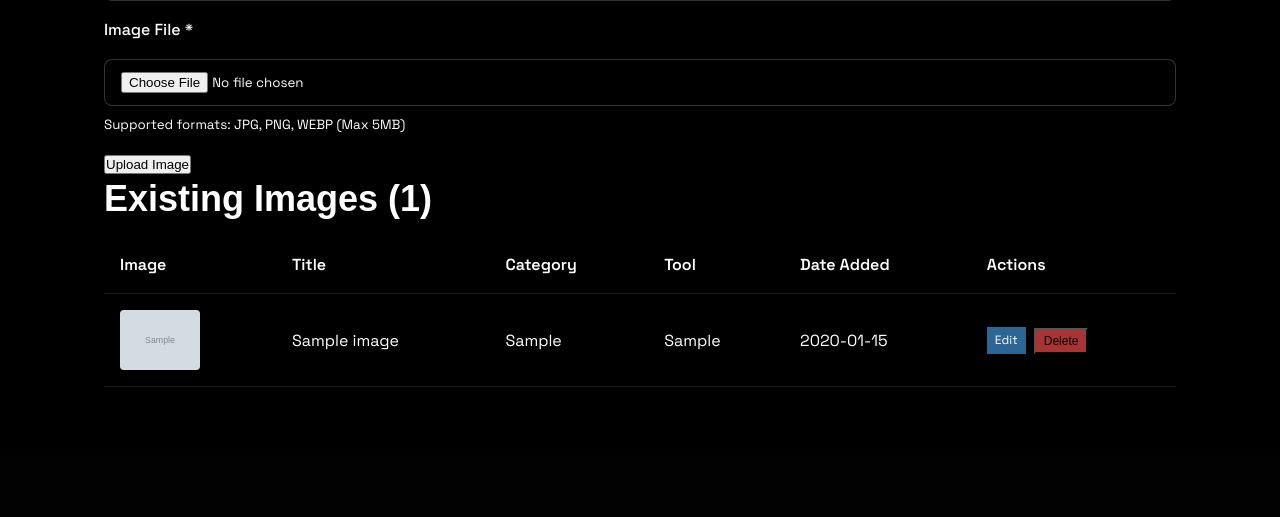
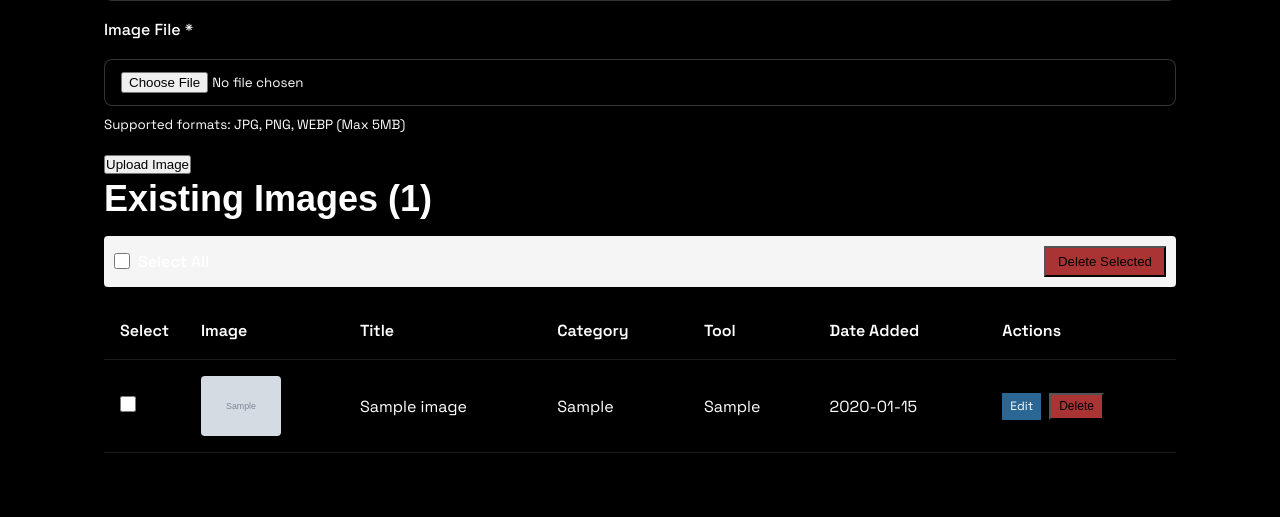
Before and after one commit to Peter07odia/portfolio, a Flask app: page /admin/gallery in a window 1280 px wide. Shown: the part 801-1318 px from the top of the page. Before the commit the page ends 1188 px from the top, so only its background shows below. Run offline with Flask 3, Linux system fonts and the light colour scheme; tables that the repository leaves empty hold one stand-in row (values such as "Sample post"); grey boxes marked "Sample" are stand-in pictures.

Commit message:
Enable deletion of multiple images at once from the admin gallery
Implements bulk image deletion via a new POST route and updates the gallery template.

Replit-Commit-Author: Agent
Replit-Commit-Session-Id: 8a544c05-867a-4e58-8033-7d441779e938
Replit-Commit-Screenshot-Url: https://storage.googleapis.com/screenshot-production-us-central1/50f8758c-f764-4462-96f2-0091a6566f34/c0b7deb6-ac50-44bc-8497-1293705cde64.jpg

```diff
--- a/routes.py
+++ b/routes.py
@@ -287,6 +287,50 @@ def delete_gallery_image(image_id):
 
     return redirect(url_for("admin_gallery"))
 
+@app.route("/admin/gallery/bulk-delete", methods=["POST"])
+def bulk_delete_gallery_images():
+    """Delete multiple gallery images at once"""
+    # This would typically have authentication
+    selected_image_ids = request.form.getlist("selected_images")
+
+    if not selected_image_ids:
+        flash("No images selected for deletion", "error")
+        return redirect(url_for("admin_gallery"))
+
+    deleted_count = 0
+    error_count = 0
+
+    for image_id in selected_image_ids:
+        try:
+            image = GalleryImage.query.get(image_id)
+            if image:
+                # Delete the image file from the filesystem
+                file_path = os.path.join(app.static_folder, 'images/ai-gallery', image.filename)
+                if os.path.exists(file_path):
+                    os.remove(file_path)
+
+                # Delete the database record
+                db.session.delete(image)
+                deleted_count += 1
+            else:
+                error_count += 1
+        except Exception as e:
+            app.logger.error(f"Error deleting image ID {image_id}: {e}")
+            error_count += 1
+
+    # Commit all successful deletions
+    if deleted_count > 0:
+        db.session.commit()
+
+    if deleted_count > 0 and error_count == 0:
+        flash(f"Successfully deleted {deleted_count} image(s)", "success")
+    elif deleted_count > 0 and error_count > 0:
+        flash(f"Deleted {deleted_count} image(s), but failed to delete {error_count} image(s)", "warning")
+    else:
+        flash("Failed to delete any images", "error")
+
+    return redirect(url_for("admin_gallery"))
+
 @app.route("/admin/gallery/edit/<int:image_id>", methods=["GET", "POST"])
 def edit_gallery_image(image_id):
     """Edit a gallery image details"""
--- a/templates/admin/gallery.html
+++ b/templates/admin/gallery.html
@@ -58,10 +58,20 @@
         <h2>Existing Images ({{ gallery_images|length }})</h2>
 
         {% if gallery_images %}
+        <form action="{{ url_for('bulk_delete_gallery_images') }}" method="post" id="bulk-delete-form">
+            <div class="bulk-actions">
+                <div class="select-all-container">
+                    <input type="checkbox" id="select-all" onclick="toggleAllCheckboxes()">
+                    <label for="select-all">Select All</label>
+                </div>
+                <button type="submit" class="admin-btn delete bulk-delete-btn" onclick="return confirmBulkDelete()">Delete Selected</button>
+            </div>
+
             <div class="admin-table-container">
                 <table class="admin-table">
                     <thead>
                         <tr>
+                            <th class="checkbox-column">Select</th>
                             <th>Image</th>
                             <th>Title</th>
                             <th>Category</th>
@@ -73,6 +83,9 @@
                     <tbody>
                         {% for image in gallery_images %}
                         <tr>
+                            <td class="checkbox-column">
+                                <input type="checkbox" name="selected_images" value="{{ image.id }}" class="image-checkbox">
+                            </td>
                             <td>
                                 <div class="admin-thumbnail">
                                     <img src="{{ url_for('static', filename='images/ai-gallery/' + image.filename) }}" alt="{{ image.title }}">
@@ -99,6 +112,29 @@
                     </tbody>
                 </table>
             </div>
+        </form>
+
+        <script>
+            function toggleAllCheckboxes() {
+                const selectAllCheckbox = document.getElementById('select-all');
+                const imageCheckboxes = document.querySelectorAll('.image-checkbox');
+
+                imageCheckboxes.forEach(checkbox => {
+                    checkbox.checked = selectAllCheckbox.checked;
+                });
+            }
+
+            function confirmBulkDelete() {
+                const selectedCount = document.querySelectorAll('.image-checkbox:checked').length;
+
+                if (selectedCount === 0) {
+                    alert('Please select at least one image to delete.');
+                    return false;
+                }
+
+                return confirm(`Are you sure you want to delete ${selectedCount} selected image(s)? This action cannot be undone.`);
+            }
+        </script>
         {% else %}
         <div class="empty-state">
             <p>No images have been added to the gallery yet.</p>
@@ -161,5 +197,48 @@
     .admin-btn.delete:hover {
         background-color: #922;
     }
+
+    /* Bulk delete styles */
+    .bulk-actions {
+        display: flex;
+        justify-content: space-between;
+        align-items: center;
+        margin-bottom: 15px;
+        padding: 10px;
+        background-color: #f5f5f5;
+        border-radius: 4px;
+    }
+
+    .select-all-container {
+        display: flex;
+        align-items: center;
+        gap: 8px;
+    }
+
+    .select-all-container input[type="checkbox"] {
+        width: 16px;
+        height: 16px;
+        cursor: pointer;
+    }
+
+    .select-all-container label {
+        cursor: pointer;
+        font-weight: 500;
+    }
+
+    .bulk-delete-btn {
+        padding: 6px 12px;
+    }
+
+    .checkbox-column {
+        width: 40px;
+        text-align: center;
+    }
+
+    .image-checkbox {
+        width: 16px;
+        height: 16px;
+        cursor: pointer;
+    }
 </style>
 {% endblock %}
```
Also changed, not shown: static/images/ai-gallery/1746289863_CdFGki4EKQ62n2Pu-generated_image.jpg (deleted), static/images/ai-gallery/colors_features.png (deleted). Lines whose indentation alone changed are shown as unchanged.
